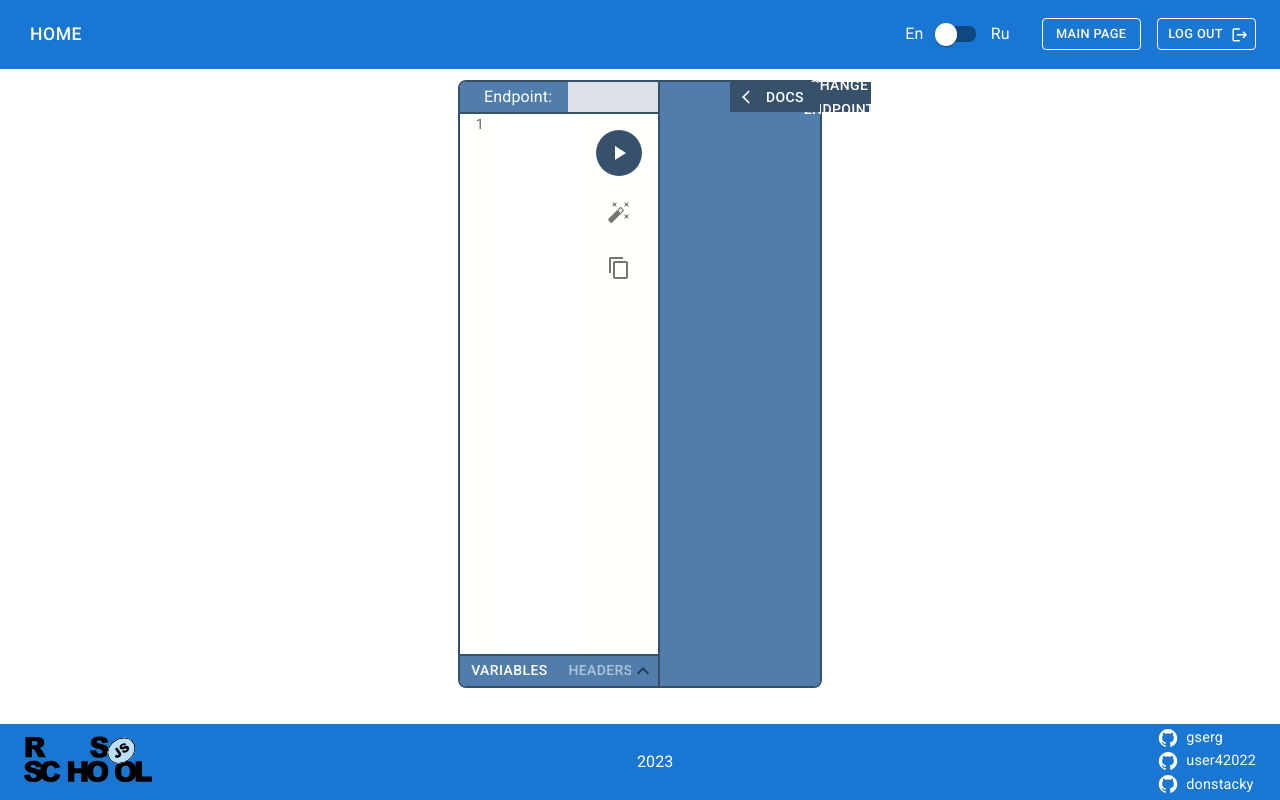
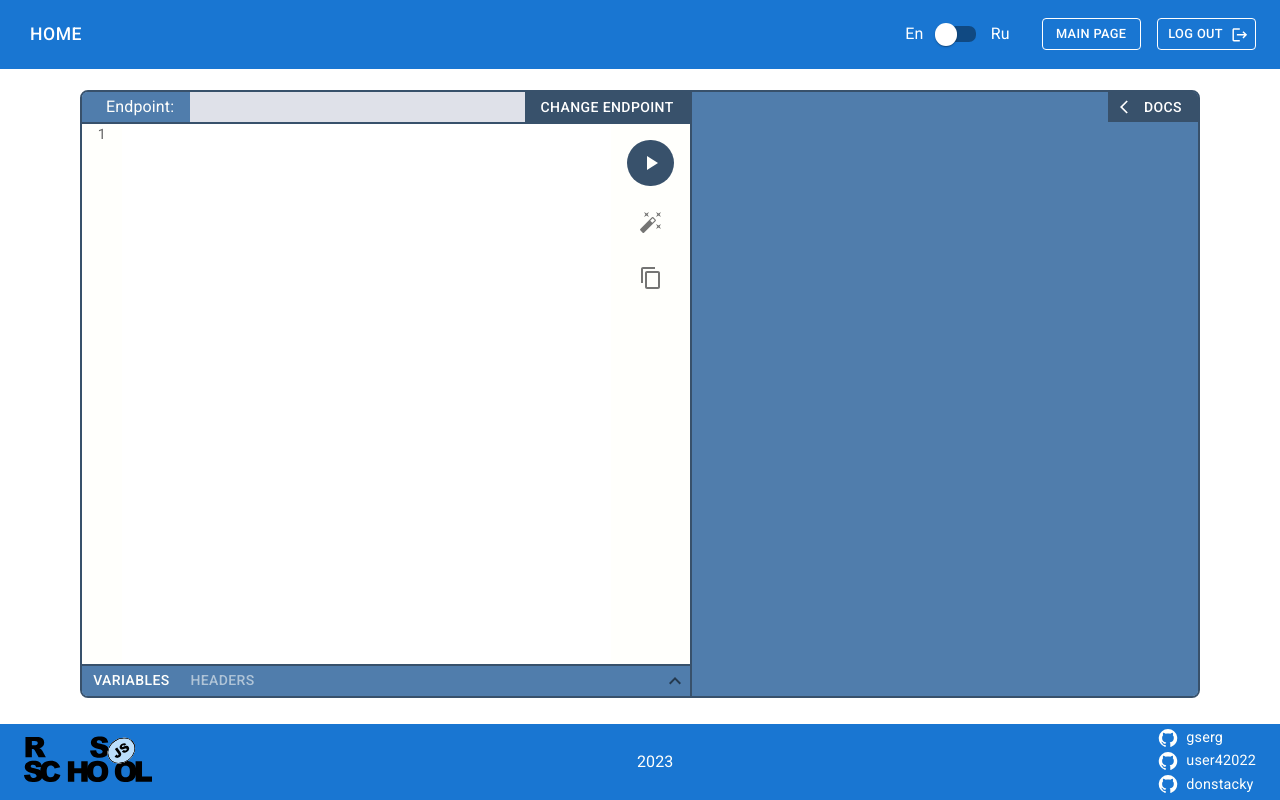
Before and after one commit to GSerdg/graphiql-app, a React (Vite) app: page /editor in a window 1280 px wide. Built offline with nearby package versions, Linux system fonts and the light colour scheme; no server answers; sample sign-in values are in the browser's storage.

Commit message:
feat: add drawer for docs

```diff
--- a/src/App.tsx
+++ b/src/App.tsx
@@ -17,7 +17,6 @@ export const LangContext = createContext<LangContext>({} as LangContext);
 
 function App() {
   const [lang, setLang] = useState<SupportedLocales>('en');
-  console.log(lang);
 
   return (
     <LangContext.Provider value={{ lang, setLang }}>
--- a/src/components/header/Header.tsx
+++ b/src/components/header/Header.tsx
@@ -51,7 +51,6 @@ export default function Header() {
   };
 
   return (
-    <>
     <AppBar position="fixed" className={isSticky ? 'app-bar--sticky' : 'app-bar'}>
       <Container className="header" maxWidth="xl">
         <Toolbar className="header__toolbar">
@@ -107,6 +106,5 @@ export default function Header() {
         </Toolbar>
       </Container>
     </AppBar>
-    </>
   );
 }
--- a/src/components/private-route/PrivateRoute.tsx
+++ b/src/components/private-route/PrivateRoute.tsx
@@ -4,12 +4,16 @@ import { useAuthState } from 'react-firebase-hooks/auth';
 import { Navigate, useLocation } from 'react-router-dom';
 import { auth } from '../../shared/firebase';
 
-export function PrivateRoute({ children }: { children: JSX.Element }) {
+export function PrivateRoute({ children }: Readonly<{ children: JSX.Element }>) {
   const [user, loading] = useAuthState(auth);
   const location = useLocation();
 
   return (
-    <Container component="main" maxWidth="xs" sx={{ flexGrow: 1 }}>
+    <Container
+      component="main"
+      maxWidth="lg"
+      sx={{ flexGrow: 1, padding: 0, display: 'flex', alignItems: 'center' }}
+    >
       {loading ? (
         <CircularProgress
           size={24}
--- a/src/pages/main/Editor.tsx
+++ b/src/pages/main/Editor.tsx
@@ -23,7 +23,6 @@ export default function Editor() {
           flexDirection="row"
           sx={{
             height: 'calc(100vh - 12rem)',
-            // maxHeight: 'calc(100vh - 12rem)',
             flexGrow: 1,
             border: '2px solid #38516B',
             borderRadius: '8px',
--- a/src/pages/main/json-viewer/JSONViewer.tsx
+++ b/src/pages/main/json-viewer/JSONViewer.tsx
@@ -1,7 +1,14 @@
-import { Box, Button } from '@mui/material';
 import ArrowBackIosIcon from '@mui/icons-material/ArrowBackIos';
+import { Box, Button, Drawer, Typography } from '@mui/material';
+import { useState } from 'react';
 
 const JSONViewer = () => {
+  const [isDocsOpen, setIsDocsOpen] = useState(false);
+
+  const toggleDrawer = (isOpen: boolean) => {
+    setIsDocsOpen(isOpen);
+  };
+
   return (
     <Box
       sx={{
@@ -33,10 +40,33 @@ const JSONViewer = () => {
             float: 'left',
           }}
           startIcon={<ArrowBackIosIcon />}
+          onClick={() => {
+            toggleDrawer(true);
+          }}
         >
           DOCS
         </Button>
       </Box>
+      <Drawer
+        anchor="right"
+        open={isDocsOpen}
+        onClose={() => {
+          toggleDrawer(false);
+        }}
+      >
+        <Box
+          sx={{
+            display: 'flex',
+            alignItems: 'center',
+            backgroundColor: '#507DAC',
+            padding: '2rem',
+            height: '100%',
+            color: '#fffffc',
+          }}
+        >
+          <Typography>Side Docs Panel</Typography>
+        </Box>
+      </Drawer>
     </Box>
   );
 };
--- a/src/pages/main/query-editor/QueryEditor.tsx
+++ b/src/pages/main/query-editor/QueryEditor.tsx
@@ -1,25 +1,10 @@
-import AutoFixHighIcon from '@mui/icons-material/AutoFixHigh';
-import ContentCopyIcon from '@mui/icons-material/ContentCopy';
-import PlayArrowIcon from '@mui/icons-material/PlayArrow';
-import { Box, Button, IconButton, Tooltip, Typography } from '@mui/material';
-import classNames from 'classnames';
-import { AdditionalEditor } from '../additional-editor/AdditionalEditor';
-import { EditorTextarea } from './EditorTextarea/EditorTextarea';
+import { Box } from '@mui/material';
+import { AdditionalEditor } from './additional-editor/AdditionalEditor';
+import { EditorTextarea } from './editor-textarea/EditorTextarea';
+import { EndpointField } from './endpoint-field/EndpointField';
+import { ToolBox } from './toolbox/ToolBox';
 
 const QueryEditor = () => {
-  const handleQueryCopy = () => {
-    // navigator.clipboard.writeText(query).then(
-    //   function () {
-    //     console.log('Текст успешно скопирован в буфер обмена', query);
-    //     //TODO Add modal
-    //   },
-    //   function (err) {
-    //     console.error('Произошла ошибка при копировании текста: ', err);
-    //     //TODO Add modal
-    //   }
-    // );
-  };
-
   return (
     <Box
       sx={{
@@ -30,61 +15,9 @@ const QueryEditor = () => {
         flexDirection: 'column',
       }}
     >
-      <Box
-        sx={{
-          backgroundColor: '#507DAC',
-          display: 'flex',
-          alignItems: 'center',
-          borderBottom: '2px solid #38516B',
-          justifyContent: 'space-between',
-          borderRadius: '5px 0 0 0',
-          height: '2rem',
-        }}
-      >
-        <Typography sx={{ padding: '0 0 0 24px', color: '#fffffc' }}>Endpoint:</Typography>
-        <input type="text" className="editor__endpoint-input" />
-        <Button
-          variant="contained"
-          className="editor__button"
-          disableElevation
-          sx={{
-            boxShadow: 'none',
-            backgroundColor: '#38516B',
-            borderRadius: 0,
-            alignSelf: 'stretch',
-          }}
-        >
-          Change endpoint
-        </Button>
-      </Box>
+      <EndpointField />
       <EditorTextarea height={100}>
-        <Box
-          sx={{
-            padding: '1rem',
-            display: 'flex',
-            flexDirection: 'column',
-            gap: '1rem',
-            position: 'sticky',
-            top: 0,
-            right: 0,
-          }}
-        >
-          <Tooltip title="Execute query">
-            <IconButton className={classNames('editor__button', 'editor__button--play')}>
-              <PlayArrowIcon />
-            </IconButton>
-          </Tooltip>
-          <Tooltip title="Prettify query">
-            <IconButton>
-              <AutoFixHighIcon />
-            </IconButton>
-          </Tooltip>
-          <Tooltip title="Copy query">
-            <IconButton onClick={handleQueryCopy}>
-              <ContentCopyIcon />
-            </IconButton>
-          </Tooltip>
-        </Box>
+        <ToolBox />
       </EditorTextarea>
       <AdditionalEditor />
     </Box>
--- a/src/pages/main/query-editor/EditorTextarea/EditorTextarea.tsx
+++ b/src/pages/main/query-editor/editor-textarea/EditorTextarea.tsx
@@ -11,12 +11,10 @@ interface EditorTextareaProps {
 
 const EditorTextarea = ({ children, index = 0, value = 0, height }: EditorTextareaProps) => {
   const [linesQty, setLinesQty] = useState(1);
-  // const [query, setQuery] = useState('');
 
   const handleTextareaChange = (event: React.ChangeEvent<HTMLTextAreaElement>) => {
     const newLinesQty = calculateLines(event.target.value);
     setLinesQty(newLinesQty);
-    // setQuery(event.target.value);
   };
 
   return (
--- /dev/null
+++ b/src/pages/main/query-editor/endpoint-field/EndpointField.tsx
@@ -0,0 +1,35 @@
+import { Box, Button, Typography } from '@mui/material';
+
+const EndpointField = () => {
+  return (
+    <Box
+      sx={{
+        backgroundColor: '#507DAC',
+        display: 'flex',
+        alignItems: 'center',
+        borderBottom: '2px solid #38516B',
+        justifyContent: 'space-between',
+        borderRadius: '5px 0 0 0',
+        height: '2rem',
+      }}
+    >
+      <Typography sx={{ padding: '0 0 0 24px', color: '#fffffc' }}>Endpoint:</Typography>
+      <input type="text" className="editor__endpoint-input" />
+      <Button
+        variant="contained"
+        className="editor__button"
+        disableElevation
+        sx={{
+          boxShadow: 'none',
+          backgroundColor: '#38516B',
+          borderRadius: 0,
+          alignSelf: 'stretch',
+        }}
+      >
+        Change endpoint
+      </Button>
+    </Box>
+  );
+};
+
+export { EndpointField };
--- /dev/null
+++ b/src/pages/main/query-editor/toolbox/ToolBox.tsx
@@ -0,0 +1,52 @@
+import AutoFixHighIcon from '@mui/icons-material/AutoFixHigh';
+import ContentCopyIcon from '@mui/icons-material/ContentCopy';
+import PlayArrowIcon from '@mui/icons-material/PlayArrow';
+import { Box, IconButton, Tooltip } from '@mui/material';
+import classNames from 'classnames';
+
+const ToolBox = () => {
+  const handleQueryCopy = () => {
+    // navigator.clipboard.writeText(query).then(
+    //   function () {
+    //     console.log('Текст успешно скопирован в буфер обмена', query);
+    //     //TODO Add modal
+    //   },
+    //   function (err) {
+    //     console.error('Произошла ошибка при копировании текста: ', err);
+    //     //TODO Add modal
+    //   }
+    // );
+  };
+
+  return (
+    <Box
+      sx={{
+        padding: '1rem',
+        display: 'flex',
+        flexDirection: 'column',
+        gap: '1rem',
+        position: 'sticky',
+        top: 0,
+        right: 0,
+      }}
+    >
+      <Tooltip title="Execute query">
+        <IconButton className={classNames('editor__button', 'editor__button--play')}>
+          <PlayArrowIcon />
+        </IconButton>
+      </Tooltip>
+      <Tooltip title="Prettify query">
+        <IconButton>
+          <AutoFixHighIcon />
+        </IconButton>
+      </Tooltip>
+      <Tooltip title="Copy query">
+        <IconButton onClick={handleQueryCopy}>
+          <ContentCopyIcon />
+        </IconButton>
+      </Tooltip>
+    </Box>
+  );
+};
+
+export { ToolBox };
```
Also changed, not shown: src/pages/main/query-editor/additional-editor/AdditionalEditor.tsx (renamed from src/pages/main/additional-editor/AdditionalEditor.tsx, +2 -7 lines), src/pages/main/query-editor/additional-editor/TabPanel.tsx (renamed from src/pages/main/additional-editor/TabPanel.tsx). Lines whose indentation alone changed are shown as unchanged.
